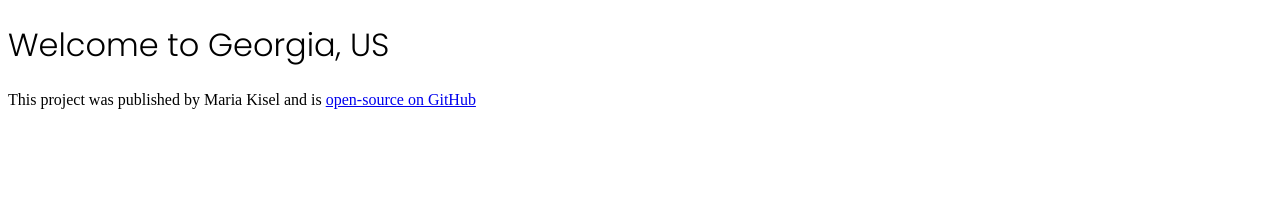
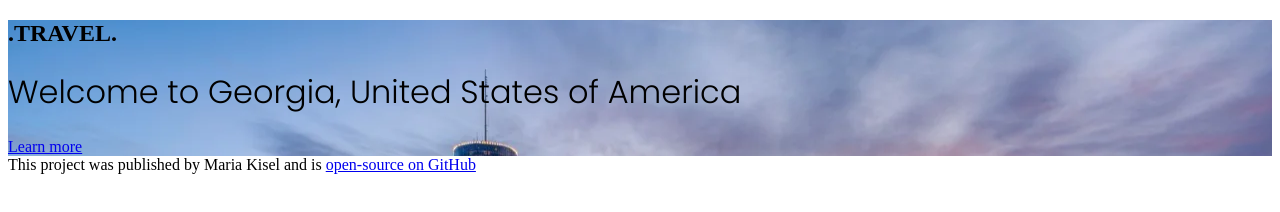
Before and after one commit to mariakisel16/travel-project, a plain HTML site: page index.html in a window 1280 px wide. Drawn offline with Linux system fonts and the light colour scheme; files that its build step writes are made by us from their sources.

Commit message:
added image

```diff
--- a/index.html
+++ b/index.html
@@ -15,8 +15,11 @@
     <title>Georgia Travel</title>
   </head>
   <body>
-    <h1>Welcome to Georgia, US</h1>
-
+    <header>
+      <h2>.TRAVEL.</h2>
+      <h1>Welcome to Georgia, United States of America</h1>
+      <a href="#more">Learn more</a>
+    </header>
     <footer>
       This project was published by Maria Kisel and is
       <a href="#" target="_blank">open-source on GitHub</a>
--- a/src/style.css
+++ b/src/style.css
@@ -2,3 +2,6 @@ h1 {
   font-family: "Poppins", sans-serif;
   font-weight: 300;
 }
+header {
+  background-image: url("../images/Atlanta-Georgia-USA.png");
+}
```
Also changed, not shown: images/Atlanta-Georgia-USA.png (added).
